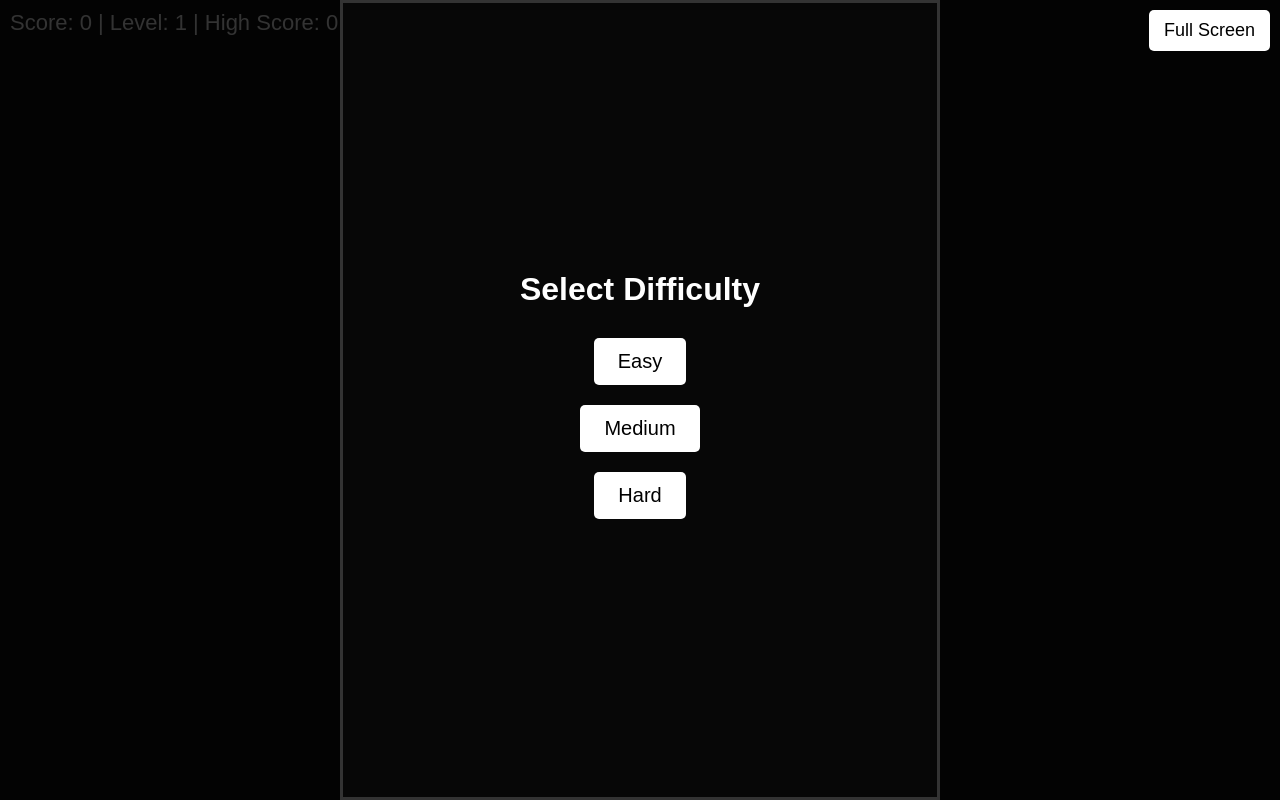
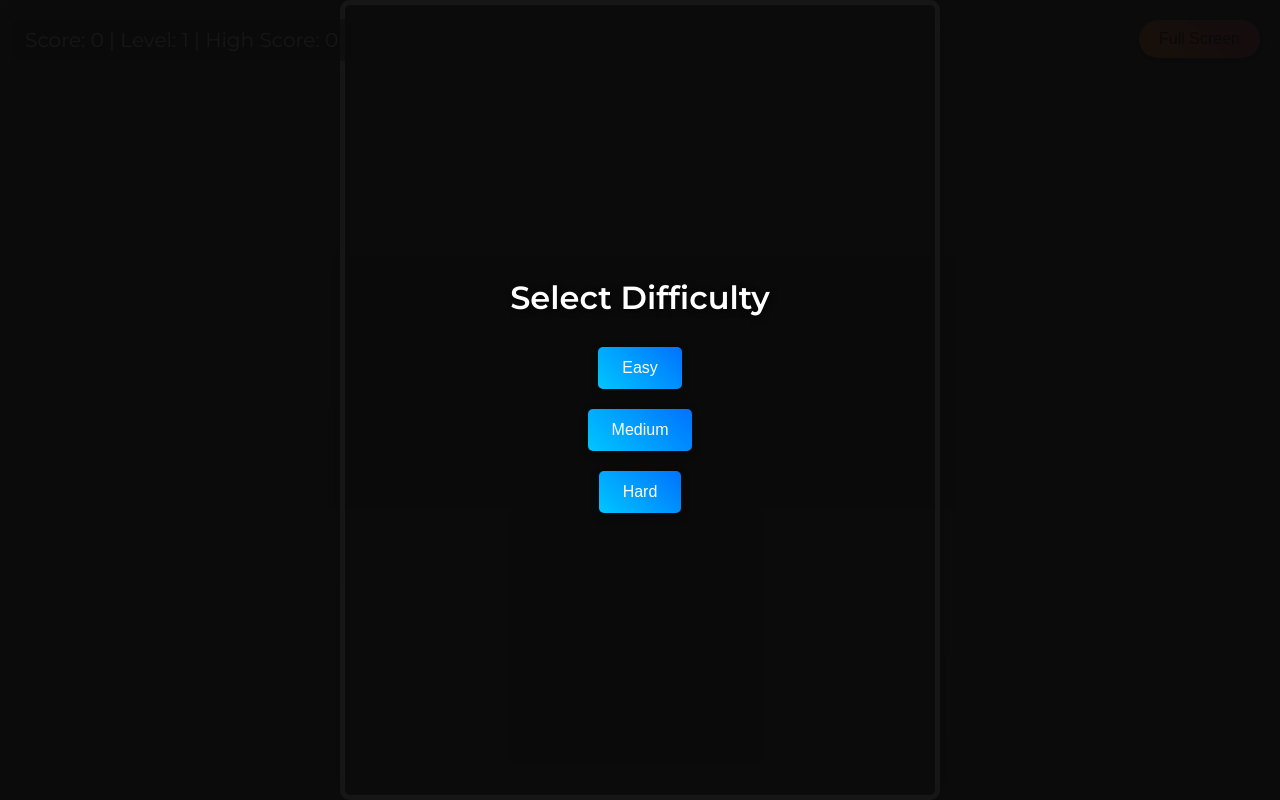
Before and after one commit to DasuGaurav/CarGame, a plain HTML site: page index.html in a window 1280 px wide. Drawn offline with Linux system fonts and the light colour scheme.

Commit message:
Update index.html

```diff
--- a/index.html
+++ b/index.html
@@ -1,72 +1,100 @@
 <!DOCTYPE html>
 <html lang="en">
 <head>
-  <meta charset="UTF-8">
-  <meta name="viewport" content="width=device-width, initial-scale=1, user-scalable=no">
-  <title>Mobile & PC Optimized Car Game</title>
+  <meta charset="UTF-8" />
+  <meta name="viewport" content="width=device-width, initial-scale=1, user-scalable=no" />
+  <title>Cool Car Game</title>
+  <!-- Import Google Font -->
+  <link href="https://fonts.googleapis.com/css2?family=Montserrat:wght@400;600&display=swap" rel="stylesheet">
   <style>
-    * { margin: 0; padding: 0; box-sizing: border-box; }
-    body {
-      font-family: Arial, sans-serif;
+    /* Reset & Base Styles */
+    * {
+      margin: 0;
+      padding: 0;
+      box-sizing: border-box;
+    }
+    html, body {
+      height: 100%;
+      font-family: 'Montserrat', sans-serif;
       overflow: hidden;
-      background: #111;
+      /* Animated gradient background */
+      background: linear-gradient(-45deg, #1e1e1e, #2a2a2a, #444, #2a2a2a);
+      background-size: 400% 400%;
+      animation: gradientBG 15s ease infinite;
       color: #fff;
     }
+    @keyframes gradientBG {
+      0% { background-position: 0% 50%; }
+      50% { background-position: 100% 50%; }
+      100% { background-position: 0% 50%; }
+    }
+    /* Container */
     #gameContainer {
       position: relative;
       width: 100vw;
       height: 100vh;
-      background: #111;
+      background: transparent;
     }
+    /* Background Canvas Animation (stars are drawn dynamically) */
     #backgroundCanvas {
       position: absolute;
       top: 0;
       left: 0;
       z-index: -1;
     }
+    /* Game Canvas Styling */
     #gameCanvas {
-      border: 3px solid #fff;
+      border: 5px solid #fff;
+      border-radius: 10px;
       position: absolute;
       z-index: 1;
-      background: #222;
-      display: block;
-      margin: auto;
+      background: rgba(30, 30, 30, 0.95);
+      box-shadow: 0 0 25px rgba(0, 0, 0, 0.7);
+      transition: transform 0.3s ease, box-shadow 0.3s ease;
     }
-    .overlay {
-      position: absolute;
-      top: 0; left: 0;
-      width: 100%;
-      height: 100%;
-      background: rgba(0,0,0,0.8);
-      display: flex;
-      flex-direction: column;
-      justify-content: center;
-      align-items: center;
-      z-index: 20;
+    #gameCanvas:hover {
+      transform: scale(1.02);
+      box-shadow: 0 0 40px rgba(0, 0, 0, 0.9);
     }
-    .overlay h1, .overlay h2 {
-      margin-bottom: 20px;
-    }
-    .overlay button {
-      padding: 12px 24px;
-      margin: 10px;
-      font-size: 20px;
-      cursor: pointer;
-      background: #fff;
-      border: none;
-      border-radius: 5px;
-      transition: background 0.3s;
-    }
-    .overlay button:hover { background: #ddd; }
+    /* Score Display */
     #scoreDisplay {
       position: absolute;
-      top: 10px;
-      left: 10px;
-      font-size: 22px;
+      top: 20px;
+      left: 20px;
+      font-size: 1.2rem;
+      text-shadow: 2px 2px 8px rgba(0, 0, 0, 0.5);
       z-index: 10;
+      background: rgba(0, 0, 0, 0.5);
+      padding: 8px 12px;
+      border-radius: 5px;
+      animation: pulse 1.5s infinite;
     }
-    /* Touch zones for mobile (cover left/right halves) */
-    #leftControl, #rightControl {
+    @keyframes pulse {
+      0%, 100% { transform: scale(1); }
+      50% { transform: scale(1.05); }
+    }
+    /* Full Screen Button */
+    #fullscreenButton {
+      position: absolute;
+      top: 20px;
+      right: 20px;
+      z-index: 30;
+      padding: 10px 20px;
+      font-size: 1rem;
+      background: linear-gradient(45deg, #ff8a00, #e52e71);
+      border: none;
+      border-radius: 50px;
+      cursor: pointer;
+      transition: background 0.3s, transform 0.2s;
+      box-shadow: 0 2px 10px rgba(0, 0, 0, 0.4);
+    }
+    #fullscreenButton:hover {
+      background: linear-gradient(45deg, #e52e71, #ff8a00);
+      transform: scale(1.05);
+    }
+    /* Touch Zones for Mobile */
+    #leftControl,
+    #rightControl {
       position: absolute;
       bottom: 0;
       width: 50%;
@@ -76,33 +104,55 @@
     }
     #leftControl { left: 0; }
     #rightControl { right: 0; }
-    /* Full-screen button */
-    #fullscreenButton {
+    /* Overlay Styles */
+    .overlay {
       position: absolute;
-      top: 10px;
-      right: 10px;
-      z-index: 30;
-      padding: 10px 15px;
-      font-size: 18px;
-      background: #fff;
-      border: none;
-      border-radius: 5px;
-      cursor: pointer;
-    }
-    /* Motion control permission overlay (for iOS 13+) */
-    #motionOverlay {
-      position: absolute;
-      top: 0; left: 0;
-      width: 100%; height: 100%;
-      background: rgba(0,0,0,0.9);
+      top: 0;
+      left: 0;
+      width: 100%;
+      height: 100%;
+      background: rgba(10, 10, 10, 0.95);
       display: flex;
       flex-direction: column;
       justify-content: center;
       align-items: center;
       z-index: 40;
+      animation: fadeIn 0.5s ease-out;
+      padding: 20px;
+      text-align: center;
     }
-    #motionOverlay button {
-      font-size: 20px;
+    @keyframes fadeIn {
+      from { opacity: 0; transform: translateY(-20px); }
+      to { opacity: 1; transform: translateY(0); }
+    }
+    .overlay h1, .overlay h2 {
+      margin-bottom: 20px;
+      text-shadow: 2px 2px 6px rgba(0, 0, 0, 0.7);
+    }
+    .overlay p {
+      font-size: 1.1rem;
+      margin-bottom: 20px;
+    }
+    .overlay button {
+      padding: 12px 24px;
+      margin: 10px;
+      font-size: 1rem;
+      cursor: pointer;
+      background: linear-gradient(45deg, #00c6ff, #0072ff);
+      border: none;
+      border-radius: 5px;
+      transition: background 0.3s, transform 0.2s;
+      box-shadow: 0 3px 8px rgba(0, 0, 0, 0.3);
+      color: #fff;
+    }
+    .overlay button:hover {
+      background: linear-gradient(45deg, #0072ff, #00c6ff);
+      transform: translateY(-3px);
+    }
+    /* Motion Control Button for iOS 13+ */
+    #motionButton {
+      font-size: 1.1rem;
+      margin-top: 20px;
     }
   </style>
 </head>
@@ -123,7 +173,7 @@
     <button id="easyButton">Easy</button>
     <button id="mediumButton">Medium</button>
     <button id="hardButton">Hard</button>
-    <!-- For iOS 13+ motion permission (only shown on mobile) -->
+    <!-- For iOS 13+ motion permission (only on mobile) -->
     <button id="motionButton" style="display: none;">Enable Motion Controls</button>
   </div>
   <div id="pauseOverlay" class="overlay" style="display: none;">
@@ -158,13 +208,11 @@
     const rightControl = document.getElementById('rightControl');
 
     // === GAME VARIABLES ===
-    // Car properties
     const carWidth = 40, carHeight = 70;
     let carX = canvas.width / 2 - carWidth / 2;
     let carY = canvas.height - carHeight - 20;
     const carSpeed = 300; // pixels per second
 
-    // Obstacle properties
     let obstacles = [];
     let baseObstacleSpeed = 180;
     let obstacleSpeed = baseObstacleSpeed;
@@ -172,29 +220,24 @@
     let obstacleInterval = baseObstacleInterval;
     let lastObstacleTime = 0;
 
-    // Game state
     let score = 0, level = 1, highScore = 0;
     let gameRunning = false, gamePaused = false;
     let lastFrameTime = 0;
     let difficulty = 'medium';
 
-    // Road properties
     const roadMargin = 50;
     let roadLineOffset = 0;
 
-    // Background stars
     let stars = [];
     const numStars = 100;
 
-    // Input handling
     let moveLeft = false, moveRight = false;
     let useMotion = false;
-    let currentTilt = 0; // holds device orientation value
+    let currentTilt = 0;
 
-    // Theme (always dark)
     let isDarkMode = true;
 
-    // Detect if mobile (we use this to disable motion controls on desktop)
+    // Detect Mobile Device
     const isMobile = /Mobi|Android/i.test(navigator.userAgent);
 
     // === RESIZE HANDLERS ===
@@ -253,7 +296,7 @@
     document.getElementById('mediumButton').addEventListener('click', () => setDifficulty('medium'));
     document.getElementById('hardButton').addEventListener('click', () => setDifficulty('hard'));
 
-    // Pause, Reset, and Restart Buttons
+    // Pause, Reset, Restart Buttons
     document.getElementById('resumeButton').addEventListener('click', resumeGame);
     document.getElementById('resetButton').addEventListener('click', resetGame);
     document.getElementById('restartButton').addEventListener('click', resetGame);
@@ -290,7 +333,6 @@
 
     // === DEVICE ORIENTATION (Mobile Only) ===
     if (isMobile && window.DeviceOrientationEvent) {
-      // iOS 13+ requires permission
       if (typeof DeviceOrientationEvent.requestPermission === 'function') {
         motionButton.style.display = 'block';
         motionButton.addEventListener('click', () => {
@@ -310,7 +352,7 @@
       useMotion = false;
     }
     function handleOrientation(event) {
-      currentTilt = event.gamma || 0; // gamma gives left/right tilt
+      currentTilt = event.gamma || 0;
     }
 
     // === GAME FUNCTIONS ===
@@ -373,7 +415,6 @@
     function drawCar() {
       ctx.fillStyle = 'red';
       ctx.fillRect(carX, carY, carWidth, carHeight);
-      // Draw simple wheels
       ctx.fillStyle = 'black';
       ctx.fillRect(carX + 5, carY + carHeight - 10, 10, 5);
       ctx.fillRect(carX + carWidth - 15, carY + carHeight - 10, 10, 5);
@@ -449,8 +490,6 @@
       ctx.fillRect(0, 0, canvas.width, canvas.height);
       drawRoad();
 
-      // If mobile and motion controls are enabled, use orientation;
-      // Otherwise use keyboard/touch input.
       if (useMotion) {
         const sensitivity = 4;
         carX += currentTilt * sensitivity * (deltaTime / 1000);
@@ -473,7 +512,6 @@
       requestAnimationFrame(gameLoop);
     }
 
-    // Initialize score display and show difficulty overlay on load
     updateScoreDisplay();
     difficultyOverlay.style.display = 'flex';
   </script>
```
